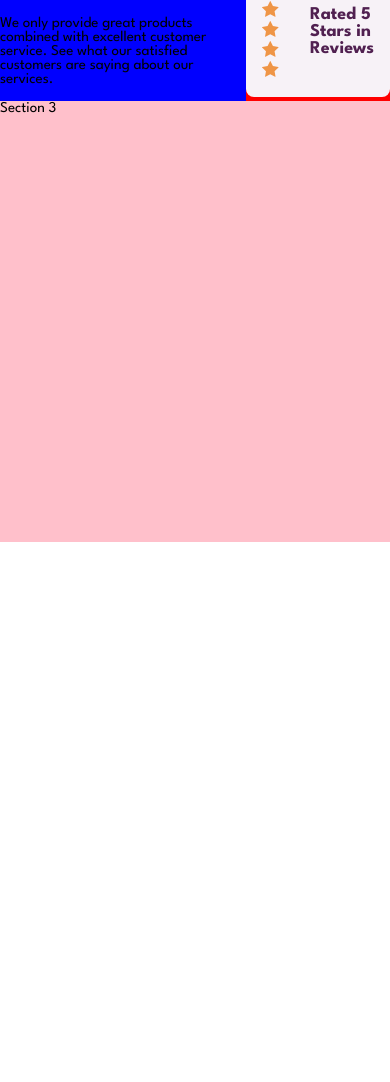
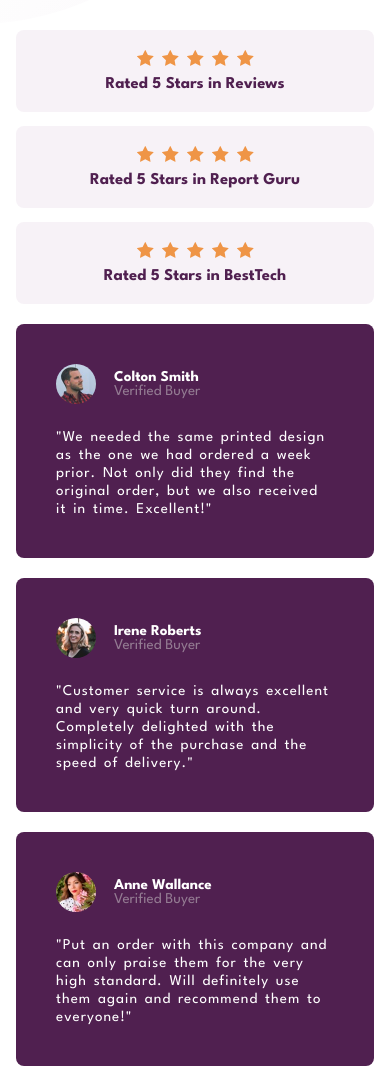
Before and after one commit to Maliklar/social-proof-section-master, a plain HTML site: page index.html in a window 390 px wide. Shown: the part 339-1421 px from the top of the page. Before the commit the page ends 881 px from the top, so only its background shows below. Drawn offline with Linux system fonts and the light colour scheme.

Commit message:
submit 1

```diff
--- a/index.html
+++ b/index.html
@@ -44,7 +44,7 @@
           <img src="./images/icon-star.svg" alt="Star">
           <img src="./images/icon-star.svg" alt="Star">
           </div>
-          <strong>Rated 5 Stars in Reviews</strong>
+          <strong>Rated 5 Stars in Report Guru</strong>
         </div>
         <div class="rating-item">
           <div class="stars-container">
@@ -54,38 +54,57 @@
           <img src="./images/icon-star.svg" alt="Star">
           <img src="./images/icon-star.svg" alt="Star">
           </div>
-          <strong>Rated 5 Stars in Reviews</strong>
+          <strong>Rated 5 Stars in BestTech</strong>
         </div>
       </div>
       <div class="section3">
-        Section 3
+        <div class="card">
+          <div class="header">
+            <div class="avatar-container">
+              <img src="./images/image-colton.jpg" alt="Avatar">
+            </div>
+            <div class="user-details">
+              <strong>Colton Smith</strong>
+              <span>Verified Buyer</span>
+            </div>
+          </div>
+          <div class="body">
+            "We needed the same printed design as the one we had ordered a week prior.
+            Not only did they find the original order, but we also received it in time.
+            Excellent!"
+          </div>
+        </div>
+        <div class="card">
+          <div class="header">
+            <div class="avatar-container">
+              <img src="./images/image-irene.jpg" alt="Avatar">
+            </div>
+            <div class="user-details">
+              <strong>Irene Roberts</strong>
+              <span>Verified Buyer</span>
+            </div>
+          </div>
+          <div class="body">
+              "Customer service is always excellent and very quick turn around. Completely
+              delighted with the simplicity of the purchase and the speed of delivery."
+          </div>
+        </div>
+        <div class="card">
+          <div class="header">
+            <div class="avatar-container">
+              <img src="./images/image-anne.jpg" alt="Avatar">
+            </div>
+            <div class="user-details">
+              <strong>Anne Wallance</strong>
+              <span>Verified Buyer</span>
+            </div>
+          </div>
+          <div class="body">
+            "Put an order with this company and can only praise them for the very high
+                standard. Will definitely use them again and recommend them to everyone!"
+          </div>
+        </div>
       </div>
     </main>
-
-    <!-- 10,000+ of our users love our products.
-
-    We only provide great products combined with excellent customer service.
-    See what our satisfied customers are saying about our services.
-
-    Rated 5 Stars in Reviews
-    Rated 5 Stars in Report Guru
-    Rated 5 Stars in BestTech
-
-    Colton Smith
-    Verified Buyer
-    "We needed the same printed design as the one we had ordered a week prior.
-    Not only did they find the original order, but we also received it in time.
-    Excellent!"
-
-    Irene Roberts
-    Verified Buyer
-    "Customer service is always excellent and very quick turn around. Completely
-    delighted with the simplicity of the purchase and the speed of delivery."
-
-    Anne Wallace
-    Verified Buyer
-    "Put an order with this company and can only praise them for the very high
-    standard. Will definitely use them again and recommend them to everyone!" -->
-
   </body>
 </html>
--- a/styles.css
+++ b/styles.css
@@ -34,28 +34,36 @@ main{
     position: relative;
     display: grid;
     grid-template-columns: repeat(2, 1fr);
-    grid-template-rows: repeat(2, 1fr);
+    grid-template-rows: repeat(2, 300px);
+    gap: 30px;
     height: 100%;
     width: 100%;
     max-width: 1110px;
 }
 
 .section1{
-    background-color: blue;
+    padding-right: 100px;
 }
 .section1 > h1{
-    font-size: 4.0rem;
+    font-size: 3.45rem;
     font-weight: 700;
+    max-width: 14ch;
     color: var(--VeryDarkMagenta)
+}
+.section1 > p{
+    color: var(--DarkGrayishMagenta);
+    font-size: 1.2rem;
+    font-weight: 500;
+    line-height: 1.2em;
 }
 
 
 .section2{
-    background-color: red;
     display: flex;
-    gap: 20px;
+    gap: 14px;
     flex-direction: column;
     align-items: center;
+    justify-content: center;
 }
 
 .section2> :nth-child(1) {
@@ -65,21 +73,123 @@ main{
     align-self: flex-end;
 }
 
+
+.stars-container{
+    display: flex;
+    gap: 8px;
+}
 .rating-item{
     position: relative;
     display: flex;
     align-items: center;
-    gap: 20px;
+    gap: 32px;
     background-color: var(--LightGrayishMagenta);
     border-radius: 8px;
-    padding: 16px;
+    padding: 20px 32px;
     color: var(--VeryDarkMagenta);
     font-weight: 700;
-    font-size: 1.2rem;
+    font-size: 1.1rem;
 }
 
 .section3{
+    grid-column: 1 / -1;
+    display: flex;
+    align-items: center;
+    gap: 20px;
+}
+
+.section3> :nth-child(1) {
+    align-self: flex-start;
+}
+
+.section3> :nth-child(3) {
+    align-self: flex-end;
+}
+
+.card{
+    background-color: var(--VeryDarkMagenta);
+    border-radius: 8px;
+    padding: 40px;
+    color: var(--White);
+    justify-content: space-between;
+    display: flex;
+    flex-direction: column;
+    height: 234px;
+}
+
+.header{
+    display: flex;
+    align-items: center;
+    gap: 18px;
+
+}
+
+.avatar-container{
+    position: relative;
+    height: 40px;
+    width: 40px;
+    overflow: hidden;
+    border-radius: 100%;
+}
+
+.avatar-container>img{
     height: 100%;
-    background-color: pink;
-    grid-column: 1 / -1;
 }
+
+.user-details{
+    display: flex;
+    flex-direction: column;
+}
+
+.user-details>span{
+    color: var(--DarkGrayishMagenta);
+}
+
+.body{
+    font-size: 1.0rem;
+    line-height: 1.2em;
+    letter-spacing: 1px;
+    word-spacing: 2px;
+}
+
+@media screen and (max-width: 925px) {
+    main {
+        padding: 16px;
+        gap: 20px;
+    }
+
+    .section1 {
+        text-align: center;
+        padding: 0px;
+    }
+}
+
+@media screen and (max-width: 800px) {
+    main {
+            display: flex;
+            flex-direction: column;
+        }
+    .rating-item {
+        gap: 10px;
+        flex-direction: column;
+        align-items: center;
+        width: 100%;
+    }
+    .section1{
+        display: flex;
+        flex-direction: column;
+        align-items: center;
+        padding: 0px;
+    }
+    .section1>h1{
+        max-width: auto;
+        width: 100%;
+    }
+    .section3 {
+        flex-direction: column;
+    }
+    .section2 {
+        align-items: center;
+    }
+
+}
```
